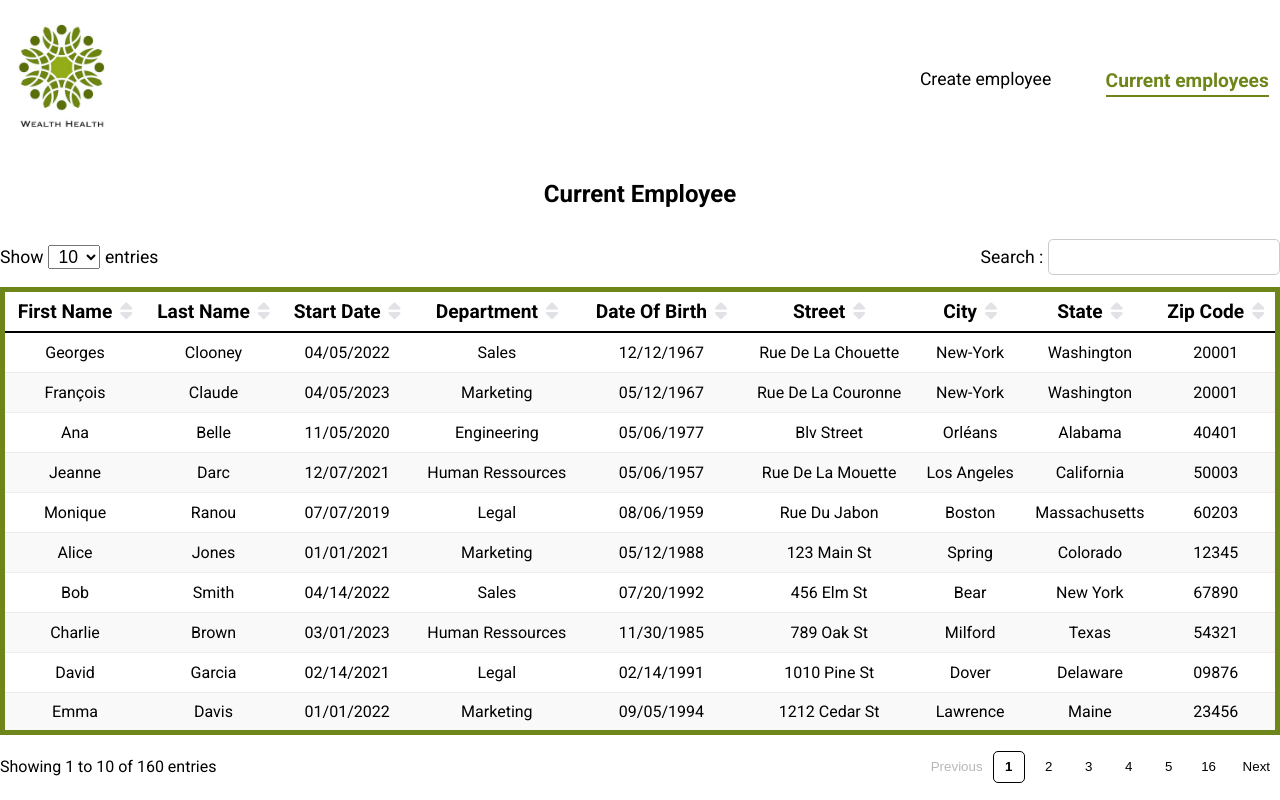
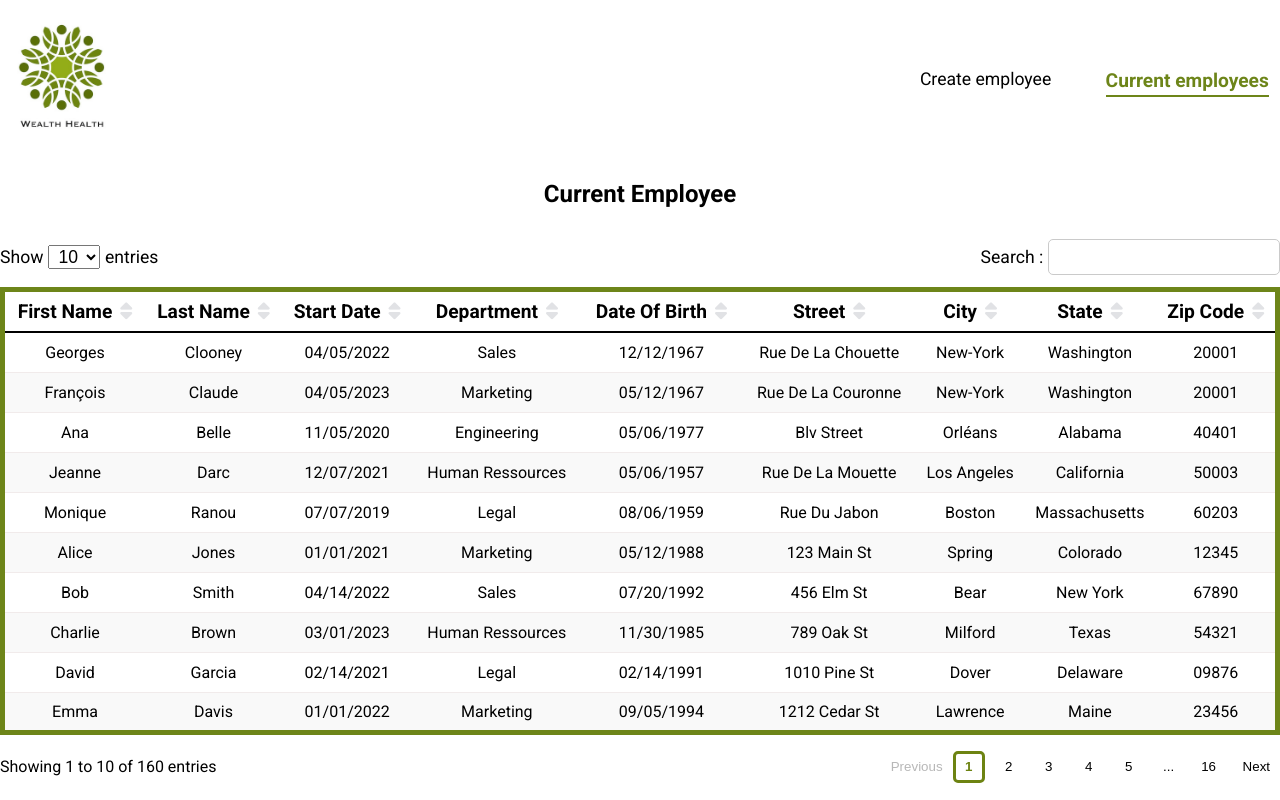
Before and after one commit to ChimdaProjects/HRnet, a React (Create React App) app: page /current-employee in a window 1280 px wide. Built offline with nearby package versions, Linux system fonts and the light colour scheme.

Commit message:
pagination works

```diff
--- a/src/components/Datatable/Datatable.jsx
+++ b/src/components/Datatable/Datatable.jsx
@@ -44,9 +44,7 @@ const Datatable = ({ columnTitle, datas }) => {
         }
 
         if (!indexColumn) {
-            console.log("index column filtre", indexColumn)
             const column = columnName[indexColumn];
-            console.log("je rentre dans le filtre ?", column)
             switch (clickCount) {
             case 1:
                 newResults.sort((a, b) => (a[column] < b[column] ? -1 : 1));
@@ -84,7 +82,6 @@ const Datatable = ({ columnTitle, datas }) => {
 
     // when the user clicks on filter's icon
     const handleClickIcon = (index) => {
-        console.log("handleclickicon", index);
         // if index is the index of the clicked column
         if (index === clickedColumnIndex) {
         // if the click counter is equal to 2, we reset it to 0 otherwise we add 1
@@ -98,7 +95,6 @@ const Datatable = ({ columnTitle, datas }) => {
         setIndexColumn(index);
 
     };
-    console.log("index column", indexColumn);
 
     // search term
     const handleChange = (e) => {
--- a/src/components/Pagination/Pagination.jsx
+++ b/src/components/Pagination/Pagination.jsx
@@ -4,38 +4,42 @@ import "./pagination.scss"
 const Pagination = (props) => {
     const { entriesPerPage, totalEntries, paginate, start, end, currentPage, handlePreviousPage, handleNextPage, setCurrentPage  } = props;
 
-    // const [ firstPage, setFirstPage ] = useState(1);
-    // const [ lastPage, setLastPage ] = useState(5);
-
-    // useEffect(() => {
-    //     const first = currentPage <= 3 ? 0 : currentPage - 3;
-    //     const last =  firstPage + 3 > pages.length ? pages.length : firstPage + 3;
-
-    //     setLastPage(last);
-    //     setFirstPage(first);
-    // }, [currentPage]);
-
     const numberPages = Math.ceil(totalEntries / entriesPerPage);
     const distanceFromStart = currentPage - 1;
     const distanceFromEnd = numberPages - currentPage;
 
-    console.log("distanceFromStart", distanceFromStart)
-    console.log("distanceFromEnd", distanceFromEnd)
+    // page numbers list
+    let pages = [];
 
-    // page numbers list
-    const pages = [];
-    /**
-     * si la distance > 4 soit la page 5, i = 4 dc on affiche 4 et 6
-     */
     let i = distanceFromStart >= 4 ? currentPage - 1 : 2;
     let max = distanceFromEnd >= 4 ? currentPage + 1 : numberPages - 1;
 
-    while (i <  numberPages ) {
-       pages.push(i);
-       i++;
+    const range = (from, to, step=1) => {
+        let i = from;
+        const range = [];
+        while(i <= to) {
+            range.push(i);
+            i +=step;
         }
-    const entryEnd = pages.length === currentPage ? totalEntries : end ;
-    console.log("current page", currentPage);
+        return range;
+    }
+    // case 1 : current page = 1 2 3 4, displayed pages : 1 2 3 4 5
+    if (currentPage <=4) {
+        let rangePages = range(i, numberPages > 4 ? numberPages : numberPages-1);
+        pages = rangePages.slice(0,4);
+    }
+    // case 2: current page between 5 and pages total - 4
+    else if (currentPage >= 5 && currentPage < numberPages - 4 ) {
+        let  rangePages = range(i, max)
+        pages = rangePages;
+    }
+    // case 3: current page
+    else if (currentPage >= numberPages - 4) {
+        let rangePages = range(numberPages - 4, numberPages-1);
+        pages = rangePages;
+    }
+
+    const entryEnd = numberPages === currentPage ? totalEntries : end ;
 
     return (
         <div className="pagination">
@@ -47,21 +51,21 @@ const Pagination = (props) => {
                     <li className="pagination-list-item">
                         <button className= "pagination-list-item-btn prev" disabled={currentPage === 1 ? true : false } onClick={ () => currentPage > 1 ? setCurrentPage(currentPage - 1) : "" }>Previous</button>
                     </li>
-                    {numberPages > 1 &&
+                    { numberPages > 1 &&
                         <li className="pagination-list-item">
                             <button
                                 onClick={ ()=> paginate(1) }
                                 className={ currentPage === 1 ? "pagination-list-item-btn pagination-active" : "pagination-list-item-btn" }>
                                 1
                             </button>
-                        </li>}
+                        </li>
+                    }
                     { currentPage >= 5 &&
                         <li className="pagination-list-item">
-                            <p className="">...</p>
+                            <button className="pagination-list-item-dots">...</button>
                         </li>
                     }
-                    {
-                        currentPage < 5 ? pages.slice(0,4).map((number) => {
+                   { pages.map((number) => {
                     return (
                         <li key={number} className="pagination-list-item">
                             <button
@@ -69,27 +73,11 @@ const Pagination = (props) => {
                                 className={ currentPage === number ? "pagination-list-item-btn pagination-active" : "pagination-list-item-btn" }>
                                 { number }
                             </button>
-
-                            </li>)
-                        }) :
-                        pages.slice(0,3).map((number) => {
-                            return (
-                            <li key={number} className="pagination-list-item">
-                                <button
-                                    onClick={ ()=> paginate(number) }
-                                    className={ currentPage === number ? "pagination-list-item-btn pagination-active" : "pagination-list-item-btn" }>
-                                    { number }
-                                </button>
-
-                            </li>)
-                        })
-
-
-
+                        </li>)})
                     }
-                     { currentPage >= 5 && currentPage < (numberPages - 5) &&
+                    { currentPage < numberPages - 4 &&
                         <li className="pagination-list-item">
-                            <p>...</p>
+                            <button className="pagination-list-item-dots">...</button>
                         </li>
                     }
 
@@ -101,12 +89,11 @@ const Pagination = (props) => {
                         </button>
                     </li>
                     <li className="pagination-list-item">
-                        <button className= "pagination-list-item-btn next " disabled={ currentPage === numberPages ? true : false } onClick={ () => currentPage === pages.length ? "" : setCurrentPage(currentPage + 1) }>Next</button>
+                        <button className= "pagination-list-item-btn next " disabled={ currentPage === numberPages ? true : false } onClick={ () => currentPage === numberPages.length ? "" : setCurrentPage(currentPage + 1) }>Next</button>
                     </li>
                 </ul>
             </nav>
         </div>
     );
 }
-
 export default Pagination;
--- a/src/components/Pagination/pagination.scss
+++ b/src/components/Pagination/pagination.scss
@@ -9,6 +9,13 @@
         display: flex;
         flex-direction: row;
         &-item{
+            &-dots {
+                width: 2rem;
+                margin-right: 0.5rem;
+                height: 2rem;
+                border:none;
+                background-color: white;
+            }
             &-btn {
                 width: 2rem;
                 margin-right: 0.5rem;
@@ -23,6 +30,7 @@
                     border: 1px solid black;
                     border-radius: 5px;
                 }
+
             }
             &-btn-disabled {
                 width: 2rem;
@@ -38,8 +46,9 @@
 
 .pagination-active {
     font-weight: bold;
-    border: 1px solid black;
+    border: 3px solid #6D8312;
     border-radius: 5px;
+    color: #6D8312;
 }
 
 .prev, .next {
```
Also changed, not shown: src/hooks/usePagination.jsx (added). Lines whose indentation alone changed are shown as unchanged.
